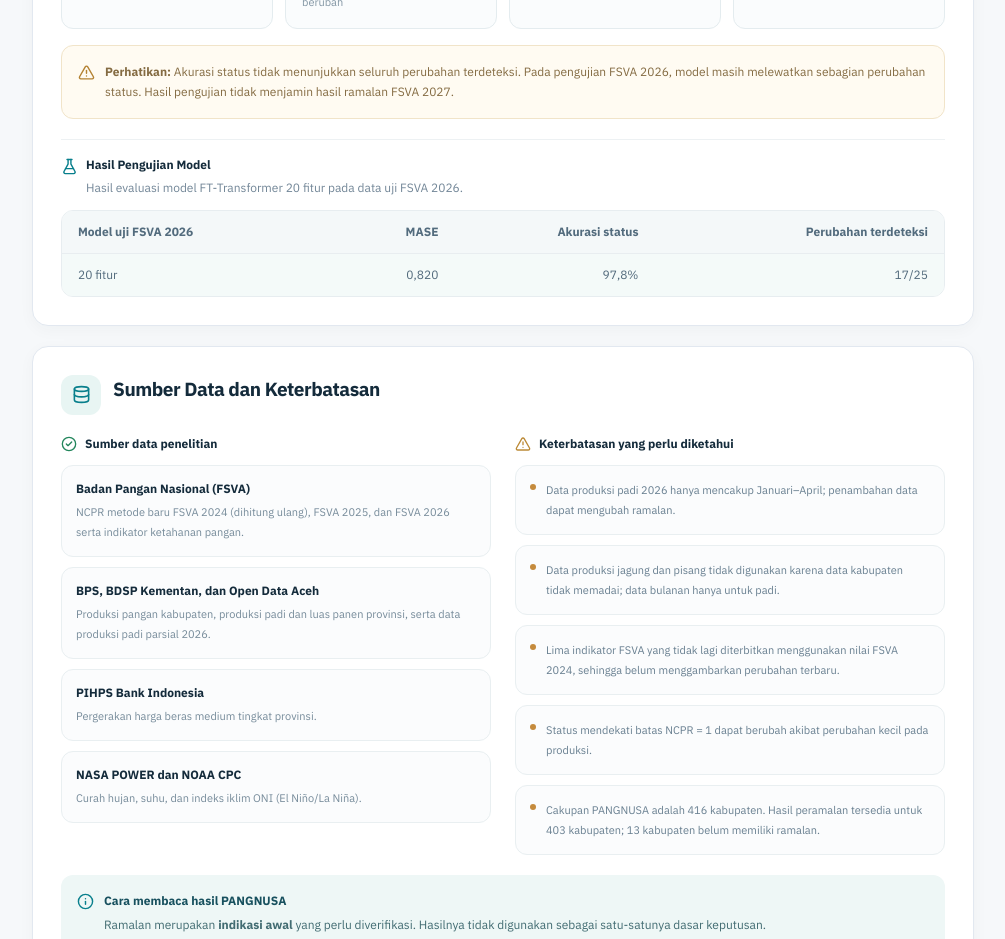
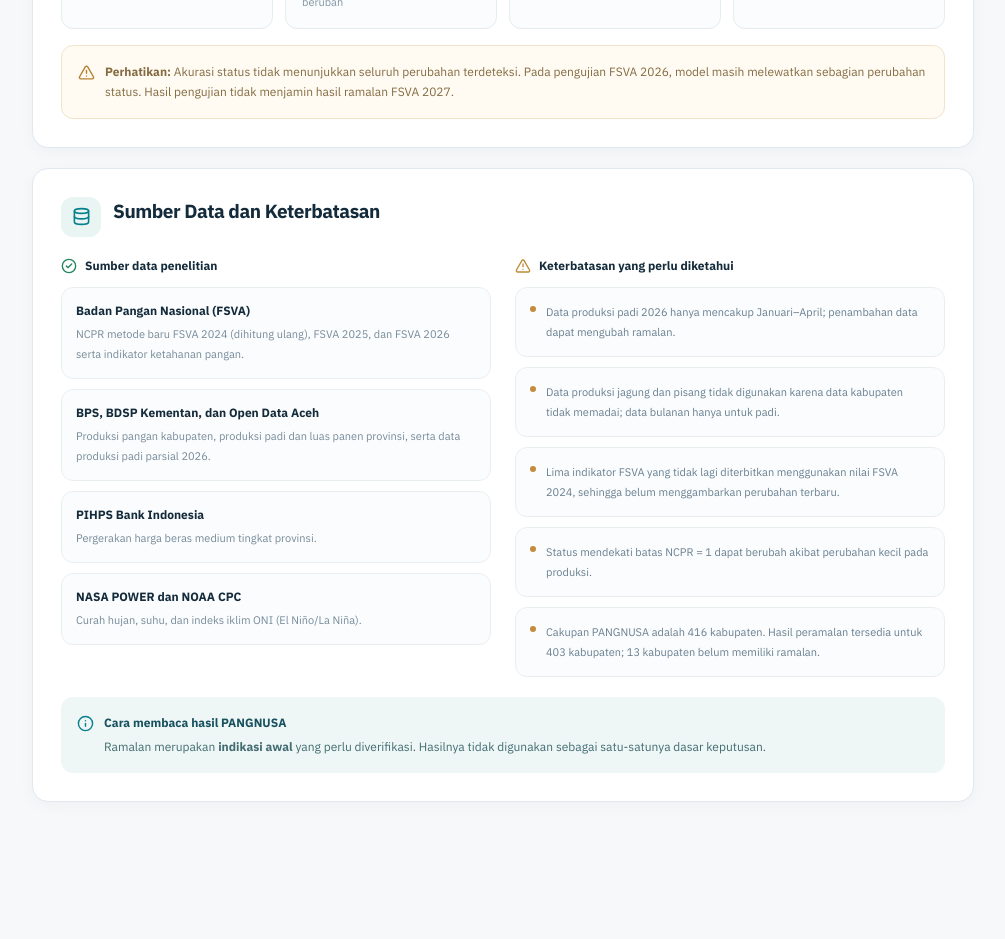
Before and after one commit to hamzhh28/PANGNUSA, a React (Vite) app in the folder pangnusa-frontend/: page /tentang in a window 1280 px wide. Shown: the part 1900-2839 px from the top of the page, without its empty margins (266-1271 px from the left). After the commit the page ends 2738 px from the top, so only its background shows below. Built offline with nearby package versions, Linux system fonts and the light colour scheme.

Commit message:
Menghapus tabel pengujian model duplikat

```diff
--- a/pangnusa-frontend/src/pages/TentangSistemPage.tsx
+++ b/pangnusa-frontend/src/pages/TentangSistemPage.tsx
@@ -1,6 +1,6 @@
 import {
   AlertTriangle, ArrowRight, BookOpen, CalendarDays, ChartNoAxesCombined,
-  CheckCircle2, Database, FlaskConical, Info, Layers3,
+  CheckCircle2, Database, Info, Layers3,
   ShieldCheck, Target,
 } from 'lucide-react'
 import { PageHeading, SurfaceCard } from '../components/DesignUI'
@@ -70,7 +70,6 @@ function SectionTitle({ icon: Icon, title }: {
 export default function TentangSistemPage() {
   const { data, loading, error } = useNcprData()
   const kinerja = data.meta.kinerja ?? {}
-  const skenario20 = data.meta.skenario?.['20_fitur']?.kinerja ?? kinerja
   const totalKabupaten = data.kabupaten.filter((k) => k.jenis === 'Kabupaten').length
   const totalDiramal = data.kabupaten.filter((k) => k.jenis === 'Kabupaten' && k.diramal).length
   const jumlahBelumDiramal = totalKabupaten - totalDiramal
@@ -213,36 +212,6 @@ export default function TentangSistemPage() {
           <AlertTriangle size={17} className="mt-0.5 shrink-0 text-[#B48232]" aria-hidden="true" />
           <p><strong>Perhatikan:</strong> Akurasi status tidak menunjukkan seluruh perubahan terdeteksi. Pada pengujian FSVA 2026, model masih melewatkan sebagian perubahan status. Hasil pengujian tidak menjamin hasil ramalan FSVA 2027.</p>
         </div>
-        <div className="mt-5 border-t border-[#EDF1F3] pt-4">
-          <div className="flex items-start gap-2">
-            <FlaskConical size={17} className="mt-0.5 shrink-0 text-[#087F8C]" aria-hidden="true" />
-            <div>
-              <p className="text-[12px] font-bold text-[#142B3B]">Hasil Pengujian Model</p>
-              <p className="mt-1 text-[12px] leading-5 text-[#728697]"> Hasil evaluasi model FT-Transformer 20 fitur pada data uji FSVA 2026.</p>
-            </div>
-          </div>
-          <div className="mt-3 overflow-x-auto rounded-xl border border-[#E7EDF0]">
-            <table className="w-full min-w-[530px] text-left text-[12px]">
-              <thead className="bg-[#F4F8F9] font-bold text-[#526B7D]">
-                <tr>
-                  <th scope="col" className="px-4 py-3">Model uji FSVA 2026</th>
-                  <th scope="col" className="px-3 py-3 text-right">MASE</th>
-                  <th scope="col" className="px-3 py-3 text-right">Akurasi status</th>
-                  <th scope="col" className="px-4 py-3 text-right">Perubahan terdeteksi</th>
-                </tr>
-              </thead>
-
-              <tbody className="text-[#526A7C]">
-                <tr className="border-t border-[#E8EDF0] bg-[#F4FAF9]">
-                  <td className="px-4 py-3">20 fitur</td>
-                  <td className="px-3 py-3 text-right tabular-nums"> {desimal(skenario20.mase)}</td>
-                  <td className="px-3 py-3 text-right tabular-nums"> {persentase(skenario20.akurasi_status_persen)} </td>
-                  <td className="px-4 py-3 text-right tabular-nums"> {rasio( skenario20.perubahan_status_tertangkap, skenario20.perubahan_status_sebenarnya )} </td>
-                </tr>
-              </tbody>
-            </table>
-          </div>
-        </div>
       </SurfaceCard>
 
       {/* 04 Data & keterbatasan */}
```
